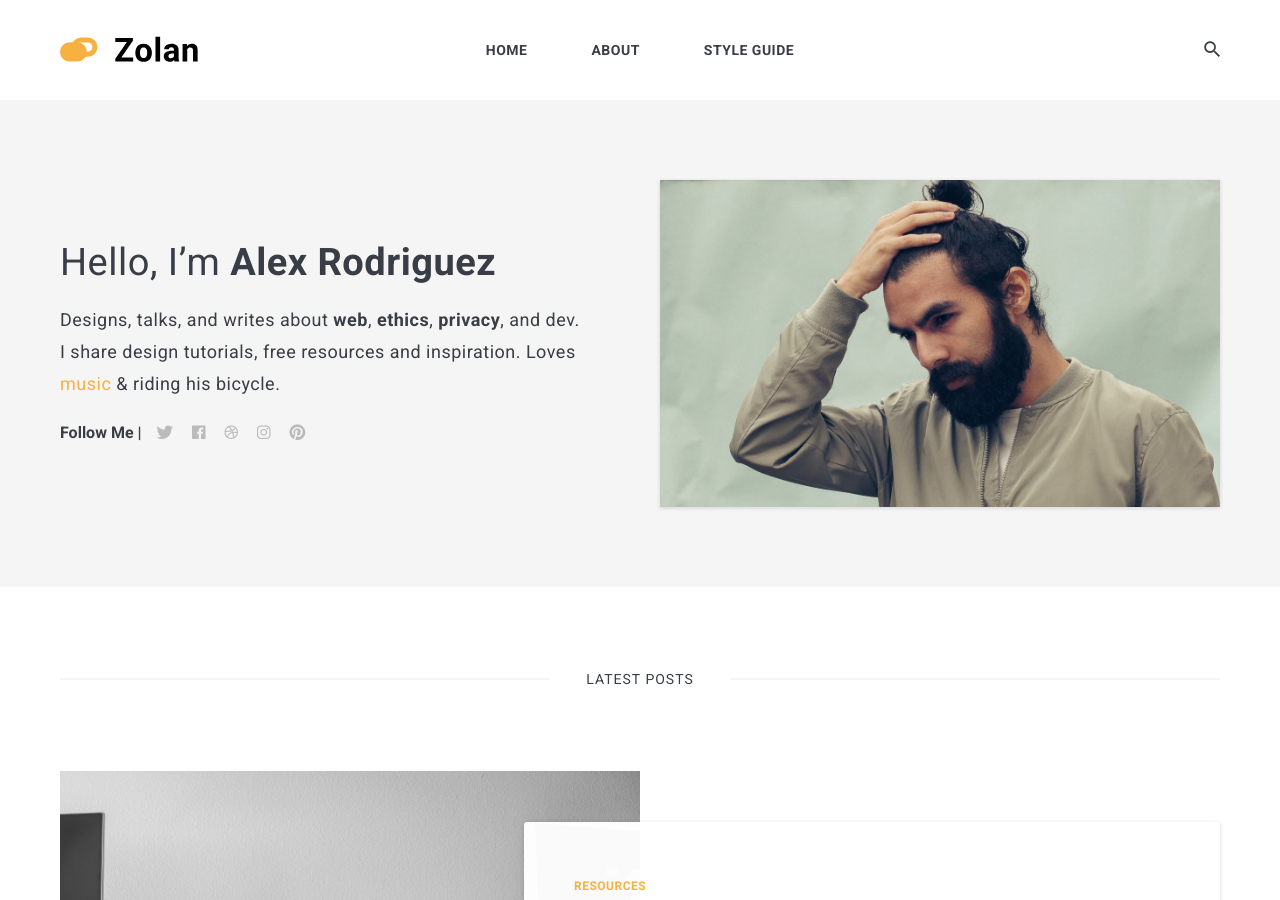
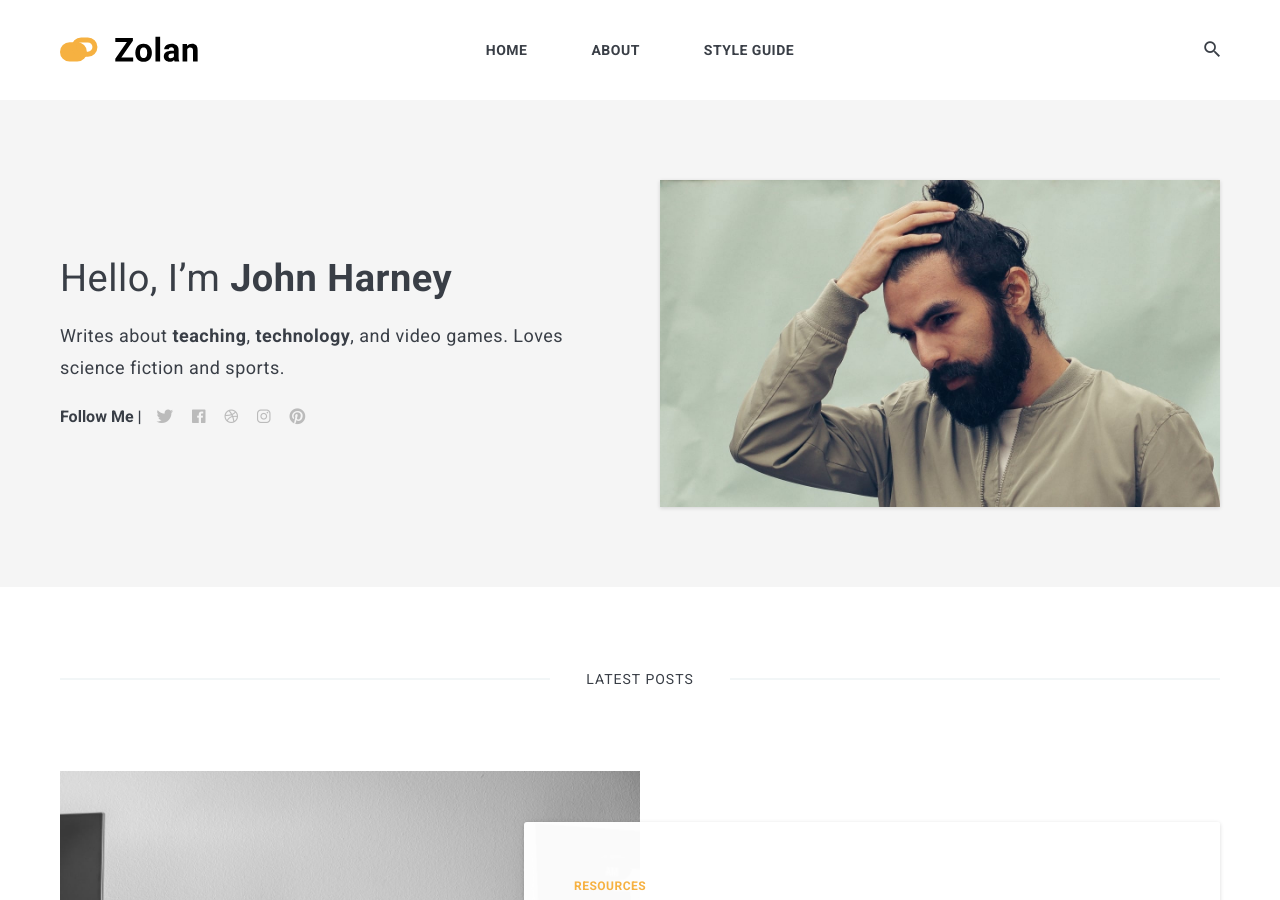
Before and after one commit to profjohnharney/profjohnharney.github.io, a Jekyll site: the page built from index.html, in a window 1280 px wide and 900 px high. Built offline with Jekyll 4.4.1, drawn with Linux system fonts in a browser that asks for light colours; nearby versions of some CDN libraries; the list of posts is cut into pages by our own code.

Commit message:
updating settings

```diff
--- a/_data/settings.yml
+++ b/_data/settings.yml
@@ -8,15 +8,15 @@ description: Zolan is modern minimal theme for Jekyll
 #-------------------------------
 # Author Settings
 author:
-  name: Alex Rodriguez
+  name: John Harney
   image: 01.jpg
-  say-hello: Hello, I’m <strong>Alex Rodriguez</strong>
-  bio: Designs, talks, and writes about <strong>web</strong>, <strong>ethics</strong>, <strong>privacy</strong>, and dev. I share design tutorials, free resources and inspiration. Loves <a href="#">music</a> & riding his bicycle.
+  say-hello: Hello, I’m <strong>John Harney</strong>
+  bio: Writes about <strong>teaching</strong>, <strong>technology</strong>, and video games. Loves science fiction and sports.
 
 
 #-------------------------------
 # Contact links
-twitter: https://twitter.com/ # Add your Twitter handle
+twitter: https://twitter.com/profjohnharney # Add your Twitter handle
 facebook: https://facebook.com/ # Add your Facebook handle
 dribbble: https://dribbble.com/ # Add your Dribbble handle
 instagram: https://instagram.com/ # Add your Instagram handle
```
Also changed, not shown: 1 other file.
